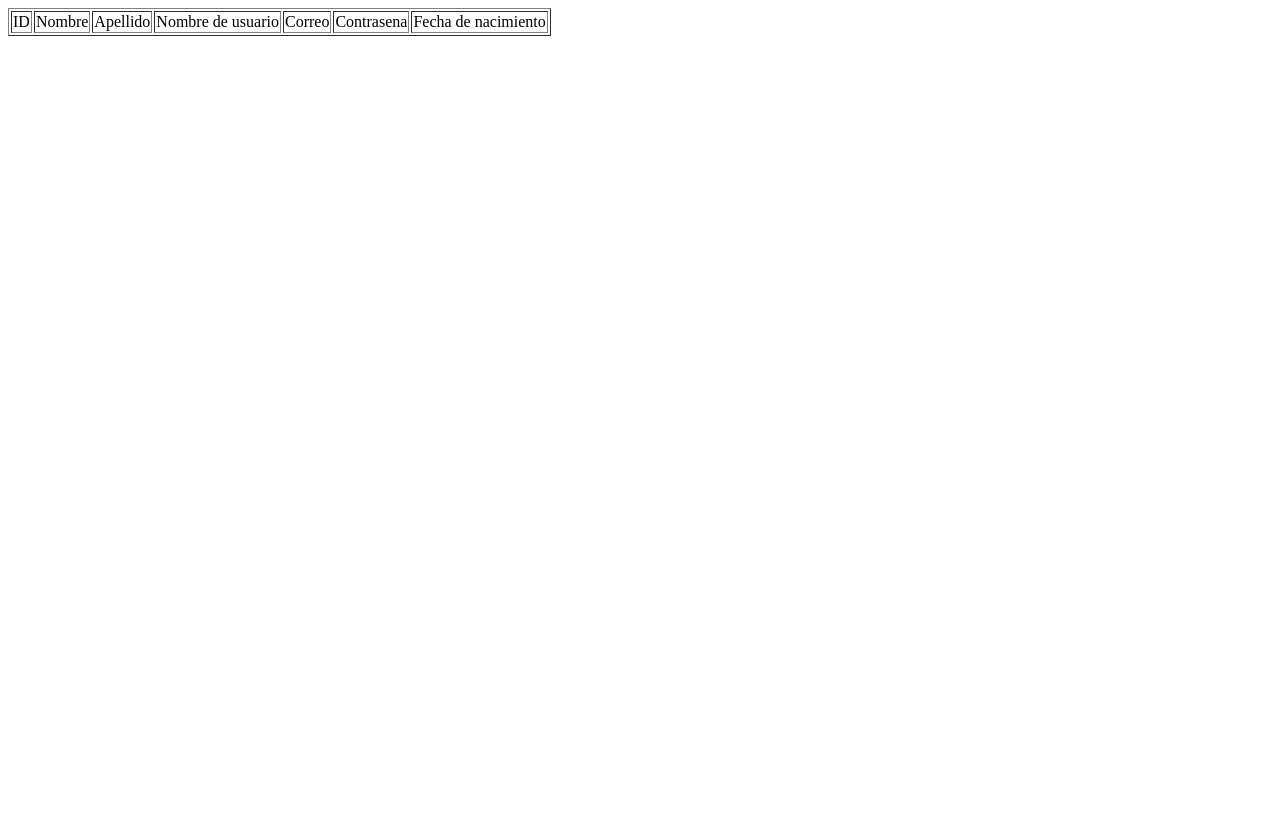
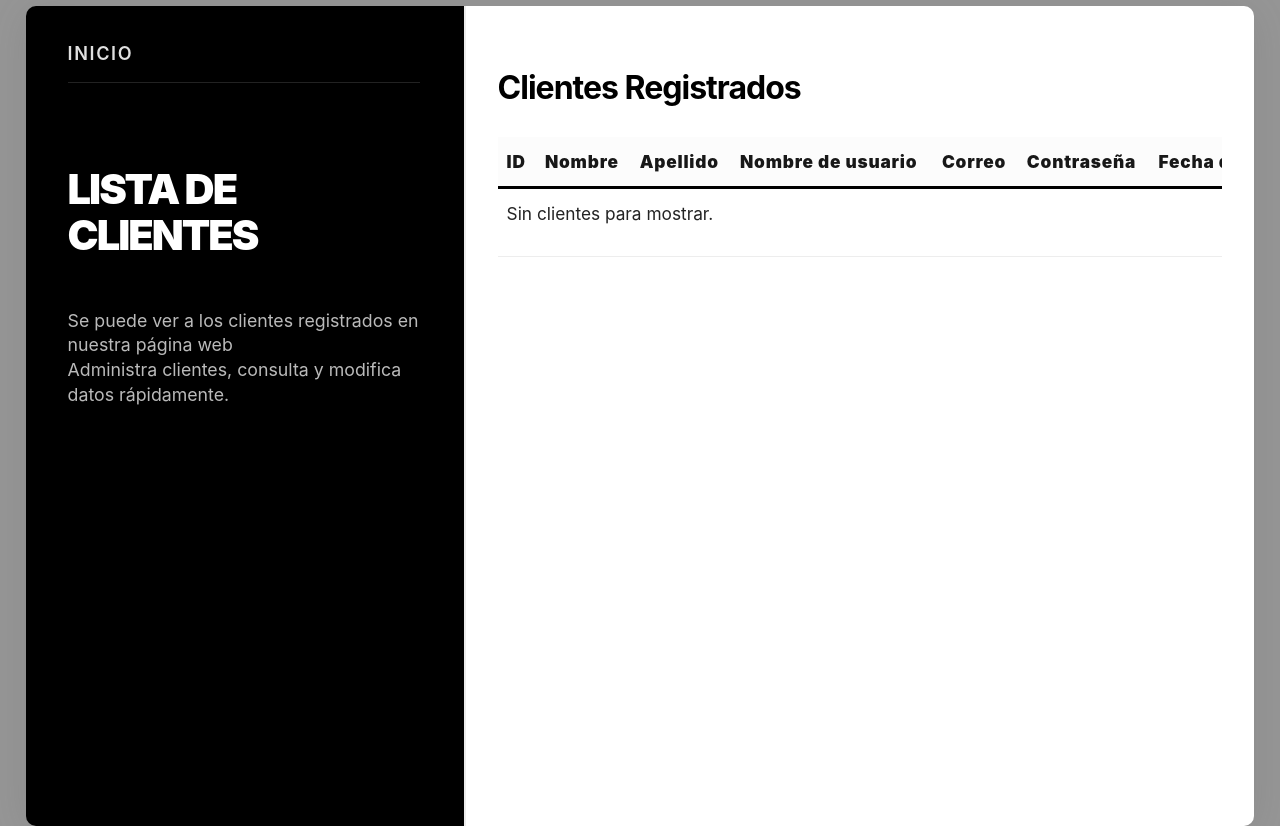
Before and after one commit to nagaiesc/OrganicZone, a PHP site: page /OrganicZone/leerclientes.php in a window 1280 px wide. Before the commit the page ends 36 px from the top, so only its background shows below. Run offline with PHP 8.4, Linux system fonts and the light colour scheme; data that the repository does not hold is empty.

Commit message:
CAMBIOS Y DETALLES

```diff
--- a/Clientes/clientes.php
+++ b/Clientes/clientes.php
@@ -13,7 +13,7 @@
    $correo = $_POST['correo'];
    $contrasena = $_POST['contrasena'];
    $fechanacimiento = $_POST['fechanacimiento'];
-    $sql = "INSERT INTO clientes (nombre, apellido, nombreusuario, correo, contrasena) VALUES ( '$nombre', '$apellido', '$nombreusuario', '$correo', '$contrasena')";
+    $sql = "INSERT INTO clientes (nombre, apellido, nombreusuario, correo, contrasena, fechanacimiento) VALUES ( '$nombre', '$apellido', '$nombreusuario', '$correo', '$contrasena','$fechanacimiento' )";
     if($conn->query($sql) === TRUE) {
     echo "Nuevo cliente registrado correctamente";
    } else {
--- a/Clientes/intento2.php
+++ b/Clientes/intento2.php
@@ -218,15 +218,15 @@
   <div class="cajp">
     <nav class="nav">
       <div class="izq">
-        <a href="">Sobre Nosotros</a>
+        <a href="http://localhost/OrganicZone/sobreNosotros.html">Sobre Nosotros</a>
         <a href="../maquetadoOZ.html" class="inic">Inicio</a>
-        <a href="">Contact</a>
+        <a href="http://localhost/OrganicZone/Clientes/leerclientes.php">Regristros de Usuarios</a>
       </div>
       <div class="med">ORGANIC ZONE</div>
       <div class="der">
         <span class="cart">🛒</span>
         <button class="sesion">Iniciar Sesion</button>
-        <button class="reg">Regitrarse</button>
+        <button class="reg" >Regitrarse</button>
       </div>
     </nav>
     <div class="titu">Bienvenido a Organic Zone</div>
--- a/Clientes/leerclientes.php
+++ b/Clientes/leerclientes.php
@@ -1,44 +1,247 @@
+<!DOCTYPE html>
+<html lang="es">
+<head>
+<meta charset="UTF-8">
+<title>Lista de Clientes</title>
+<meta name="viewport" content="width=device-width, initial-scale=1.0">
+<style>
+html, body {
+    height: 100%;
+    margin: 0;
+    padding: 0;
+    background: #969696;
+    font-family: 'Inter', Arial, sans-serif;
+    box-sizing: border-box;
+}
+body {
+    display: flex;
+    flex-direction: column;
+    align-items: center;
+    justify-content: center;
+    min-height: 100vh;
+}
+.principal-grid {
+    display: grid;
+    grid-template-columns: 440px 1fr;
+    grid-template-rows: 1fr;
+    width: 96vw;
+    max-width: 1600px;
+    min-height: 820px;
+    box-shadow: 0px 6px 40px rgba(88, 88, 88, 0.16);
+    border-radius: 10px;
+    overflow: hidden;
+    margin-top: 32px;
+    background: none;
+}
+@media (max-width: 1100px) {
+    .principal-grid {
+        grid-template-columns: 330px 1fr;
+    }
+}
+@media (max-width: 900px) {
+    .principal-grid {
+        grid-template-columns: 1fr;
+        grid-template-rows: auto auto;
+        width: 99vw;
+        min-height: 0;
+    }
+    .section-negro, .section-blanco {width: 100%;}
+}
+.section-negro {
+    background: #000;
+    color: #fff;
+    padding: 0 44px 0 42px;
+    border-right: 2px solid #ececec;
+    display: flex;
+    flex-direction: column;
+    justify-content: flex-start;
+}
+.nav-inner {
+    display: flex;
+    justify-content: space-between;
+    align-items: center;
+    width: 100%;
+    height: 58px;
+    border-bottom: 0.7px solid #222;
+    margin-bottom: 38px;
+    margin-top: 0;
+    padding-top: 18px;
+}
+.nav-inner a {
+    color: #e0e0e0;
+    text-decoration: none;
+    font-size: 1.13em;
+    font-weight: 600;
+    letter-spacing: 1.6px;
+    transition: color 0.16s;
+}
+.nav-inner a:hover {
+    color: #ffffff;
+    text-decoration: underline;
+}
+.contrato-titulo {
+    font-size: 2.6em;
+    font-weight: 900;
+    margin-bottom: 32px;
+    margin-top: 46px;
+    letter-spacing: -2px;
+    line-height: 1.1;
+}
+.desc {
+    font-size: 1.11em;
+    font-weight: 400;
+    margin-bottom: 0;
+    color: #bababa;
+    line-height: 1.4;
+    margin-top: 18px;
+}
+.section-blanco {
+    background: #fff;
+    padding: 44px 32px 38px 32px;
+    min-width: 0;
+    display: flex;
+    flex-direction: column;
+    justify-content: flex-start;
+}
+.section-clientes {
+    margin-bottom: 28px;
+    border-bottom: 1.4px solid #ededed;
+    padding-bottom: 18px;
+}
+.section-blanco h2 {
+    font-size: 2.0em;
+    font-weight: 700;
+    margin: 18px 0 18px 0;
+    color: #000;
+    letter-spacing: -1px;
+}
+.table-responsive {
+    width: 100%;
+    overflow-x: auto;
+}
+.section-blanco table {
+    border-collapse: separate;
+    border-spacing: 0;
+    width: 100%;
+    min-width: 980px;
+    font-size: 1.08em;
+    margin-top: 12px;
+    background: #fff;
+}
+.section-blanco th, .section-blanco td {
+    padding: 14px 9px;
+    text-align: left;
+    word-break: break-word;
+    overflow-wrap: anywhere;
+    font-size: 1em;
+}
+.section-blanco thead th {
+    border-bottom: 3px solid #000;
+    color: #181818;
+    font-weight: 900;
+    background: #fcfcfc;
+    font-size: 1em;
+    letter-spacing: 0.8px;
+    white-space: nowrap;
+}
+.section-blanco tbody td {
+    border-bottom: 1.2px solid #ededed;
+    color: #232323;
+    font-size: 1em;
+}
+.section-blanco tr:last-child td {
+    border-bottom: 0;
+}
+.acciones {
+    white-space: nowrap;
+}
+.acciones button {
+    background: #000;
+    color: #fff;
+    border-radius: 4px;
+    padding: 6px 14px;
+    margin-right: 5px;
+    font-weight: 600;
+    font-size: 0.98em;
+    border: none;
+    transition: background 0.13s;
+    letter-spacing: 1.1px;
+}
+.acciones button:hover {
+    background: #222;
+}
+.acciones a { text-decoration: none;}
+</style>
+</head>
+<body>
+    <section class="principal-grid">
+        <section class="section-negro">
+            <nav class="nav-inner">
+                <a href="http://localhost/OrganicZone/maquetadoOZ.html">INICIO</a>
+            </nav>
+            <header>
+                <h1 class="contrato-titulo">LISTA DE CLIENTES</h1>
+            </header>
+            <p class="desc">
+               Se puede ver a los clientes registrados en nuestra página web<br>
+                Administra clientes, consulta y modifica datos rápidamente.
+            </p>
+        </section>
+        <section class="section-blanco">
+            <section class="section-clientes">
+                <h2>Clientes Registrados</h2>
+                <div class="table-responsive">
+                <table>
+                    <thead>
+                        <tr>
+                            <th>ID</th>
+                            <th>Nombre</th>
+                            <th>Apellido</th>
+                            <th>Nombre de usuario</th>
+                            <th>Correo</th>
+                            <th>Contraseña</th>
+                            <th>Fecha de nacimiento</th>
+                            <th>Acciones</th>
+                        </tr>
+                    </thead>
+                    <tbody>
                         <?php
                         $nombreServidor = "localhost";
                         $nombreUsuario = "root";
                         $contraseñaBaseDeDatos = "";
                         $nombreBaseDeDatos = "productosOZ";
-
                         $conexion = new mysqli($nombreServidor, $nombreUsuario, $contraseñaBaseDeDatos, $nombreBaseDeDatos);
                         if ($conexion->connect_error) {
-echo "Hubo un error en la conexion:";
+                            echo "<tr><td colspan='8'>Hubo un error en la conexión</td></tr>";
                         }
-    ?>
-    <table margin="auto" border="1">
-
-        <td>ID</td>
-        <td>Nombre </td>
-        <td>Apellido</td>
-        <td>Nombre de usuario</td>
-        <td>Correo</td>
-        <td>Contrasena</td>
-        <td>Fecha de nacimiento</td>
-        <?php
                         $sql ="SELECT * FROM clientes";
                         $resultado = $conexion->query($sql);
                         if ($resultado->num_rows > 0) {
                             while($fila = $resultado->fetch_assoc()){
-                $id=$fila['id'];
+                                $id = $fila['id'];
                                 echo "<tr>";
                                 echo "<td>" . $fila['id'] . "</td>";
                                 echo "<td>" . $fila['nombre'] . "</td>";
                                 echo "<td>" . $fila['apellido'] . "</td>";
                                 echo "<td>" . $fila['nombreusuario'] . "</td>";
                                 echo "<td>" . $fila['correo'] . "</td>";
-                echo "<td>" . $fila['contrasena']."</td>";
-                echo "<td>" . $fila['fechanacimiento'];
-                echo "</td><td>";
+                                echo "<td>" . $fila['fechanacimiento'] . "</td>";
+                                echo "<td class='acciones'>";
                                 echo "<a href='editarcliente.php?id=$id'><button>Editar</button></a>";
                                 echo "<a href='eliminarcliente.php?id=$id'><button>Eliminar</button></a>";
-                echo "<a href='leercliente.php?id=$id'><button>Mostrar</button></a></td>";
-
+                                echo "<a href='leercliente.php?id=$id'><button>Mostrar</button></a>";
+                                echo "</td>";
                                 echo "</tr>";
                             }
+                        } else {
+                            echo "<tr><td colspan='8'>Sin clientes para mostrar.</td></tr>";
                         }
                         ?>
+                    </tbody>
                 </table>
+                </div>
+            </section>
+        </section>
+    </section>
+</body>
+</html>
```
Lines whose indentation alone changed are shown as unchanged.
